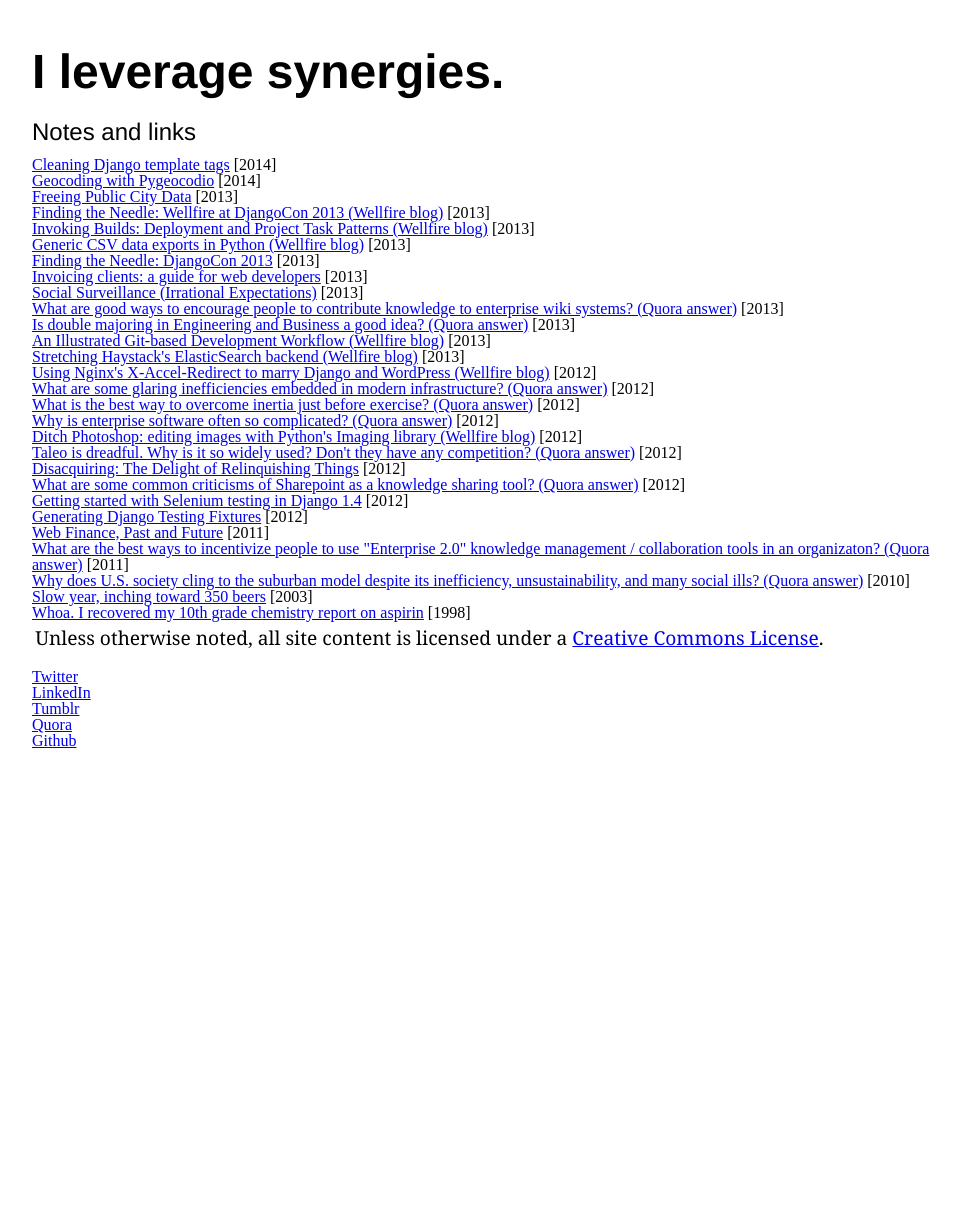
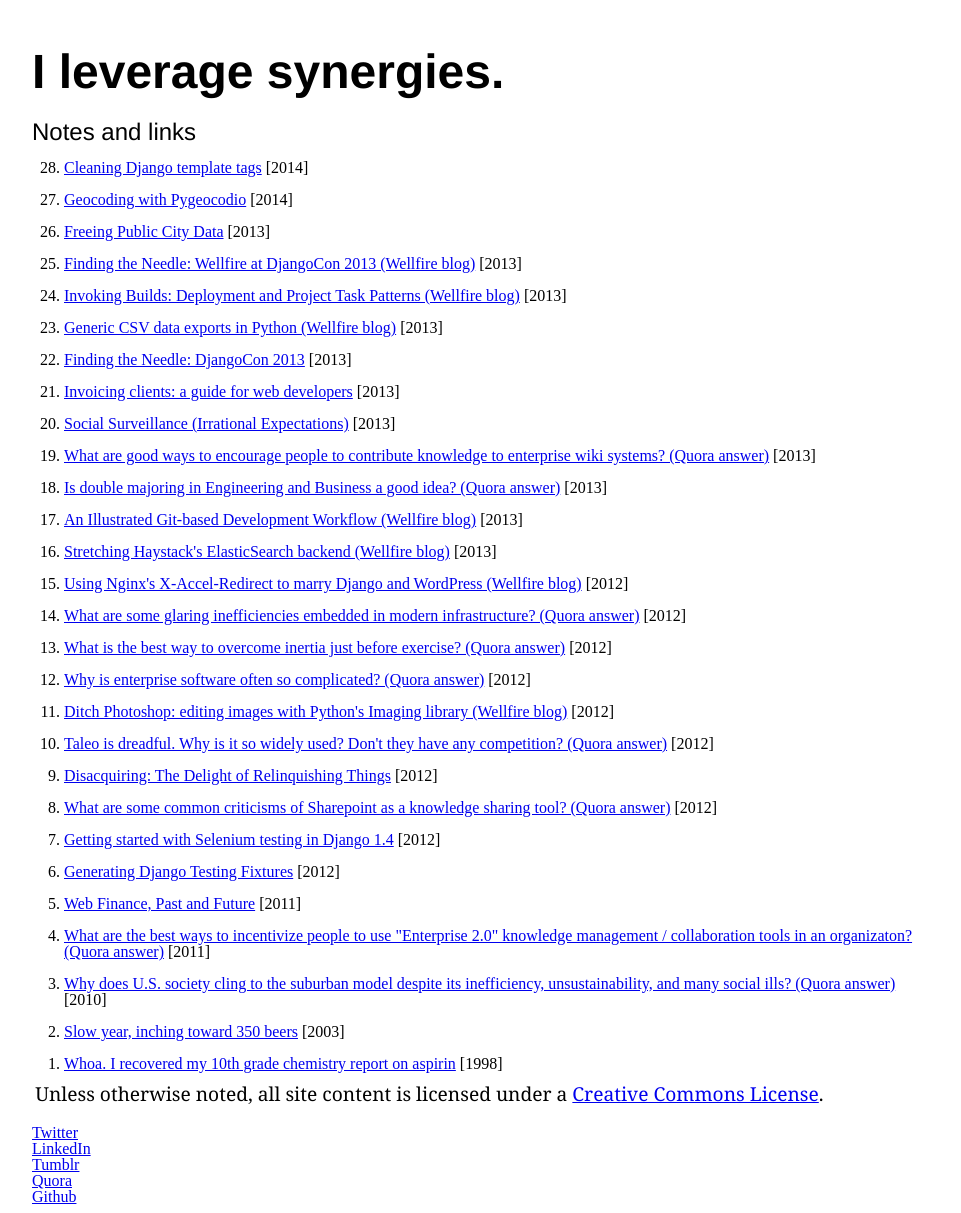
Before and after one commit to bennylope/bennylope.github.com, a Jekyll site: the page built from posts.html, in a window 1280 px wide. Shown: the whole page, without its empty margins (158-1119 px from the left). Built offline with Jekyll 4.4.1, drawn with Linux system fonts in a browser that asks for light colours; before the commit the page ends 900 px from its top, so only the background shows below that.

Commit message:
Use a list for posts

```diff
--- a/css/new.css
+++ b/css/new.css
@@ -15,5 +15,7 @@
 p{margin:.2rem .2rem 1rem .2rem;font-family:Georgia,serif;font-size:1.2rem;line-height:1.8rem}
 blockquote{font-style:italic;line-height:1.2rem;color:#666;margin:40px}
 code{font-family:Courier;color:#666;margin:1rem .5rem 1rem .5rem;background:#ffc}
+ol{list-style:decimal;padding-left:2rem}
+ol li{margin:1rem 0 .5rem 0}
 dt{font-size:1.4rem;font-weight:600;font-family:Helvetica,Arial,sans-serif;margin-bottom:.4rem}
 dd{margin-bottom:.8rem;font-size:1.2rem}
--- a/posts.html
+++ b/posts.html
@@ -9,7 +9,7 @@
 
     <section id="my_content">
     <h3>Notes and links</h3>
-    <ol class="li-bullets" reversed>
+    <ol reversed>
       {% for post in site.posts %}
         <li><a href="{% if post.link %}{{ post.link }}{% else %}{{ post.url }}{% endif %}">{{ post.title }}{% if post.quora %} (Quora answer){% endif %}</a> [{{ post.date | date: "%Y" }}]</li>
       {% endfor %}
```
Also changed, not shown: stylus/new.styl (+7 -0 lines).
